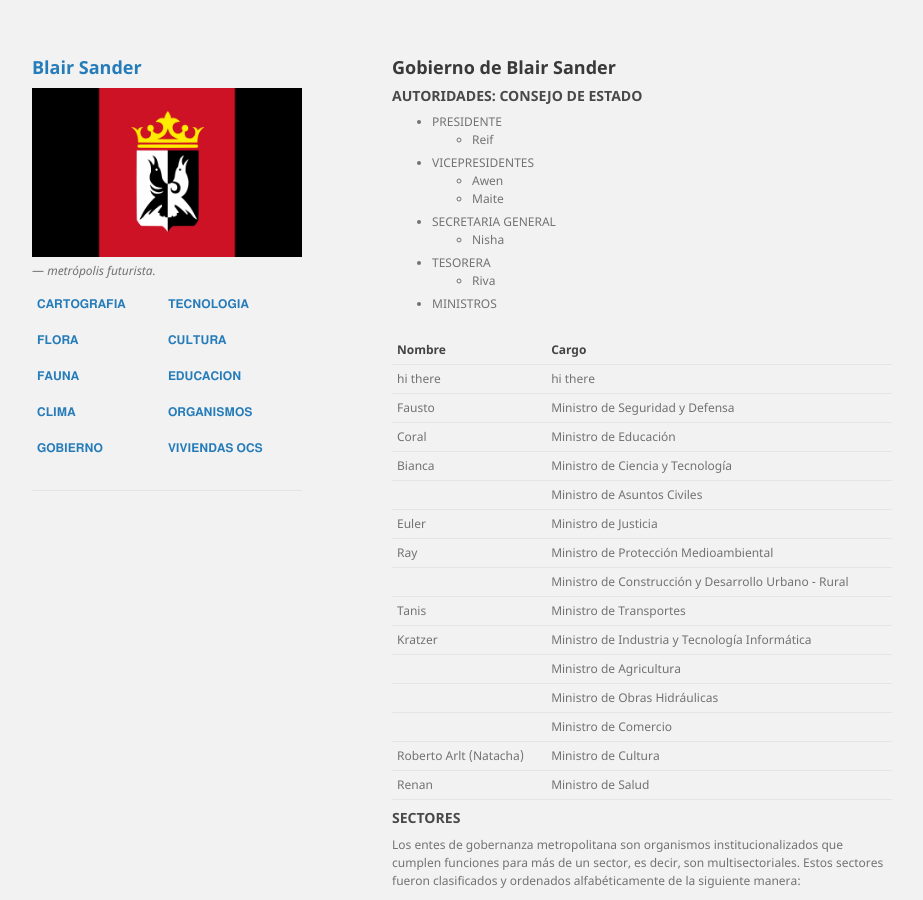
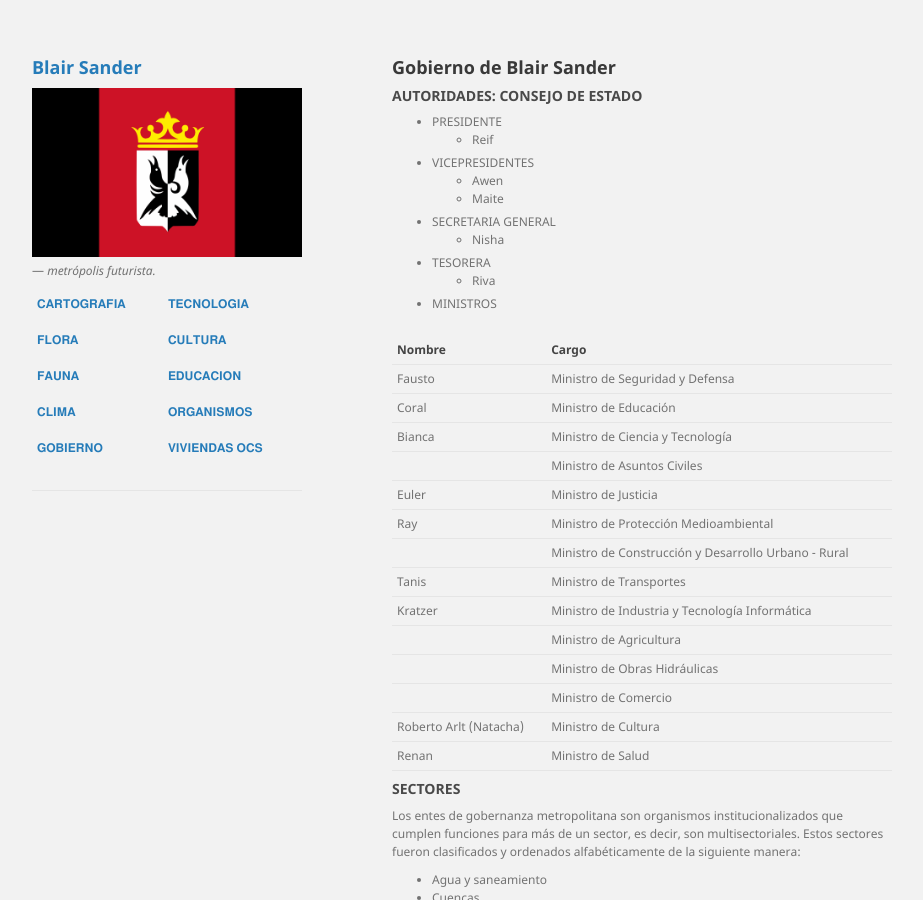
Before and after one commit to BlairSander/ciudad, a Jekyll site: the page built from gobierno.md, in a window 1280 px wide and 900 px high. Shown: the whole window, without its empty margins (178-1101 px from the left). Built offline with Jekyll 4.4.1, drawn with Linux system fonts in a browser that asks for light colours.

Commit message:
gobierno.md

```diff
--- a/gobierno.md
+++ b/gobierno.md
@@ -18,7 +18,6 @@ layout: default
 
 | Nombre     | Cargo     |
 |-------|-------|
-| hi there | hi there |
 | Fausto | Ministro de Seguridad y Defensa|
 | Coral | Ministro de Educación|
 | Bianca| Ministro de Ciencia y Tecnología|
```
